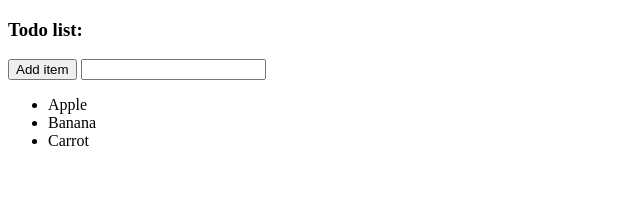
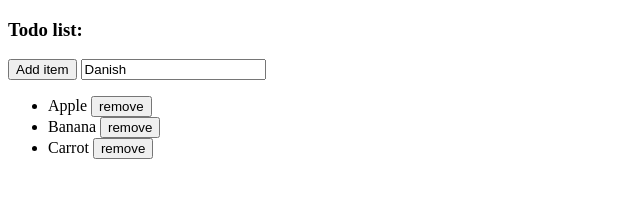
Before and after one commit to scboesch/vue-todo, a website built with Parcel: page index.html in a window 1280 px wide. Shown: the whole page, without its empty margins (0-640 px from the left). Built offline with nearby package versions, Linux system fonts and the light colour scheme.

Commit message:
Added remove button

```diff
--- a/index.html
+++ b/index.html
@@ -12,7 +12,7 @@
       <input v-model="nextItem">
       <ul>
         <li v-for="item in items">
-          {{item}}
+          {{item}} <button @click="removeItem(item)"> remove </button>
         </li>
       </ul>
     </div>
--- a/main.js
+++ b/main.js
@@ -2,6 +2,13 @@ var app = new Vue({
   el: "#app",
   data: {
     title: "Todo list:",
-    items: ["Apple", "Banana", "Carrot"]
+    items: ["Apple", "Banana", "Carrot"],
+    nextItem: "Danish"
+  },
+  methods: {
+    removeItem: function(item) {
+      let index = this.items.indexOf(item);
+      this.items.splice(index, 1);
+    }
   }
 });
```
